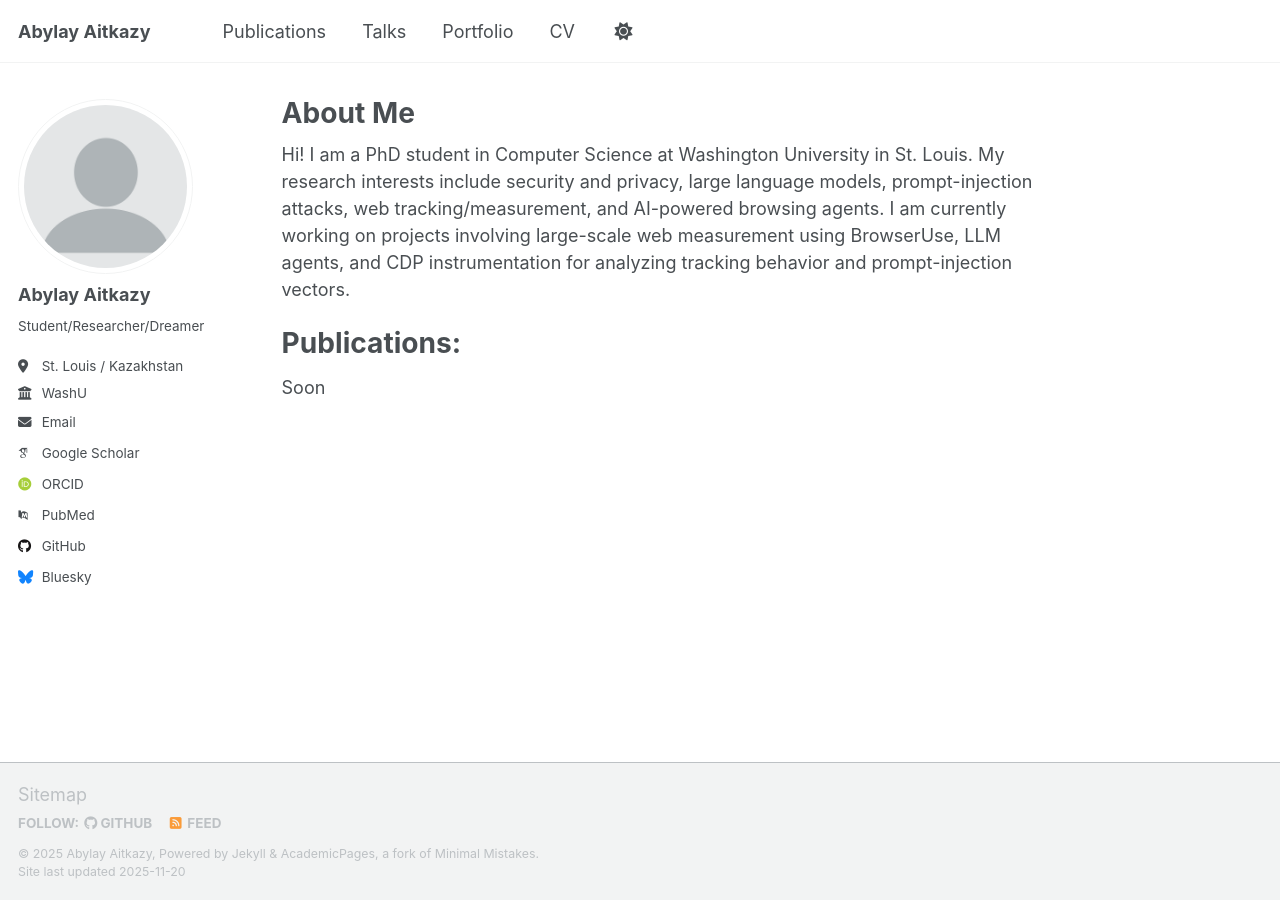
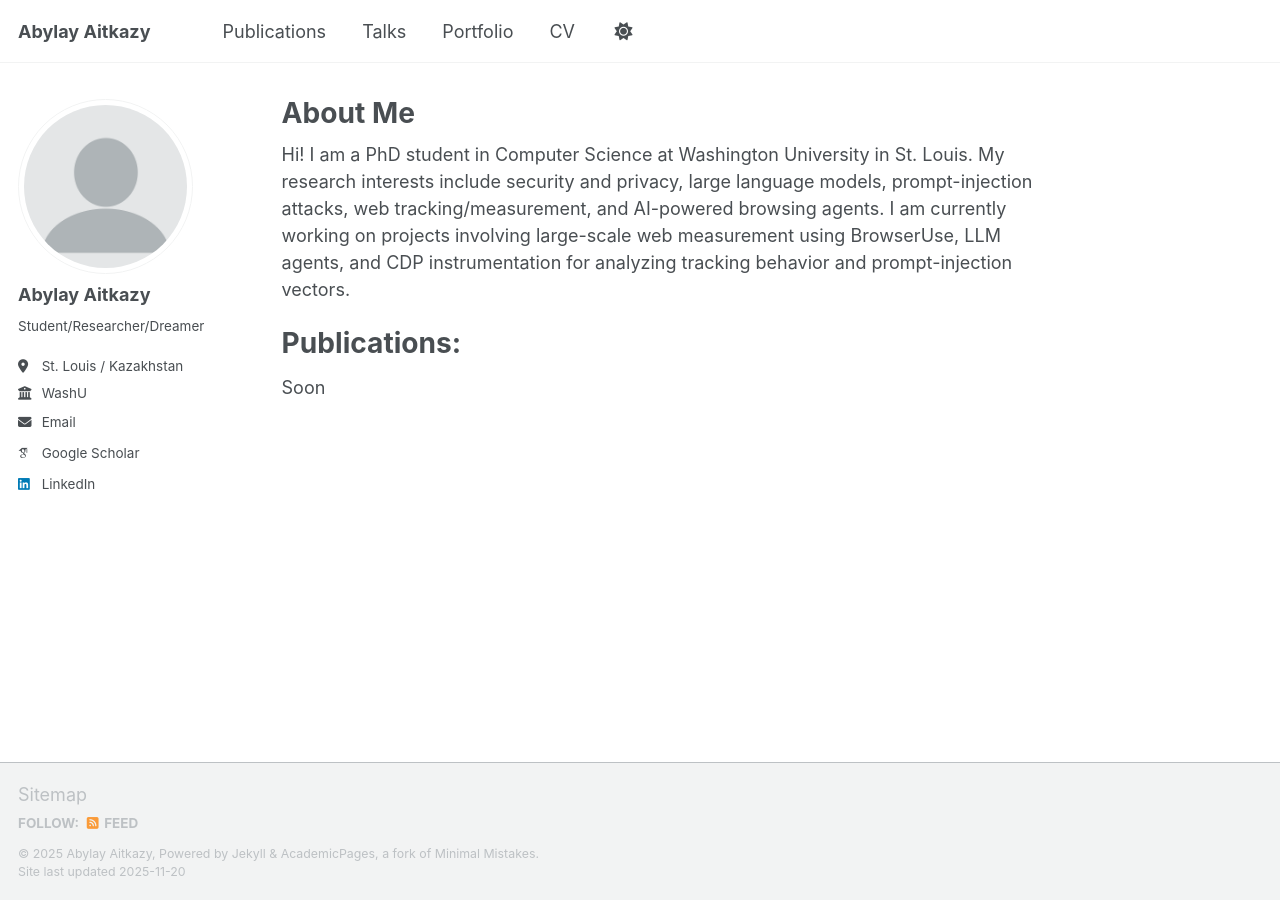
Before and after one commit to AblKosmo/ablkosmo.github.io, a Jekyll site: the page built from _pages/about.md, in a window 1280 px wide. Built offline with Jekyll 4.4.1, drawn with Linux system fonts in a browser that asks for light colours; some web fonts are replaced; a script that is not in the unit is left out.

Commit message:
Update _config.yml

```diff
--- a/_config.yml
+++ b/_config.yml
@@ -38,9 +38,9 @@ author:
   googlescholar    : "https://scholar.google.com/citations?user=PS_CX0AAAAAJ"
   inspire-hep      : # URL
   impactstory      : # URL
-  orcid            : "https://orcid.org/yourorcidurl"
+  #orcid            : "https://orcid.org/yourorcidurl"
   semantic         : # URL
-  pubmed           : "https://www.ncbi.nlm.nih.gov/pubmed/?term=john+snow"
+  #pubmed           : "https://www.ncbi.nlm.nih.gov/pubmed/?term=john+snow"
   researchgate     : # URL
   scopus           : # URL
 
@@ -48,13 +48,13 @@ author:
   bitbucket        : # Username - Update with your username on the site
   codepen          : # Username
   dribbble         : # Username
-  github           : "academicpages"
+  #github           : "academicpages"
   kaggle           : # Username
   stackoverflow    : # User number or user number and name (i.e., use "1" or "1/jeff-atwood")
 
   # Social media
   artstation       : # Username
-  bluesky          : "bsky.app" # Replace this with you Bluesky username
+  #bluesky          : "bsky.app" # Replace this with you Bluesky username
   facebook         : # Username
   flickr           : # Username
   foursquare       : # Username
@@ -63,7 +63,7 @@ author:
   keybase          : # Username
   instagram        : # Username
   lastfm           : # Username
-  linkedin         : # Username
+  linkedin         : "https://www.linkedin.com/in/aitkazya/"
   mastodon         : # URL
   medium           : # URL
   pinterest        : # Username
```
